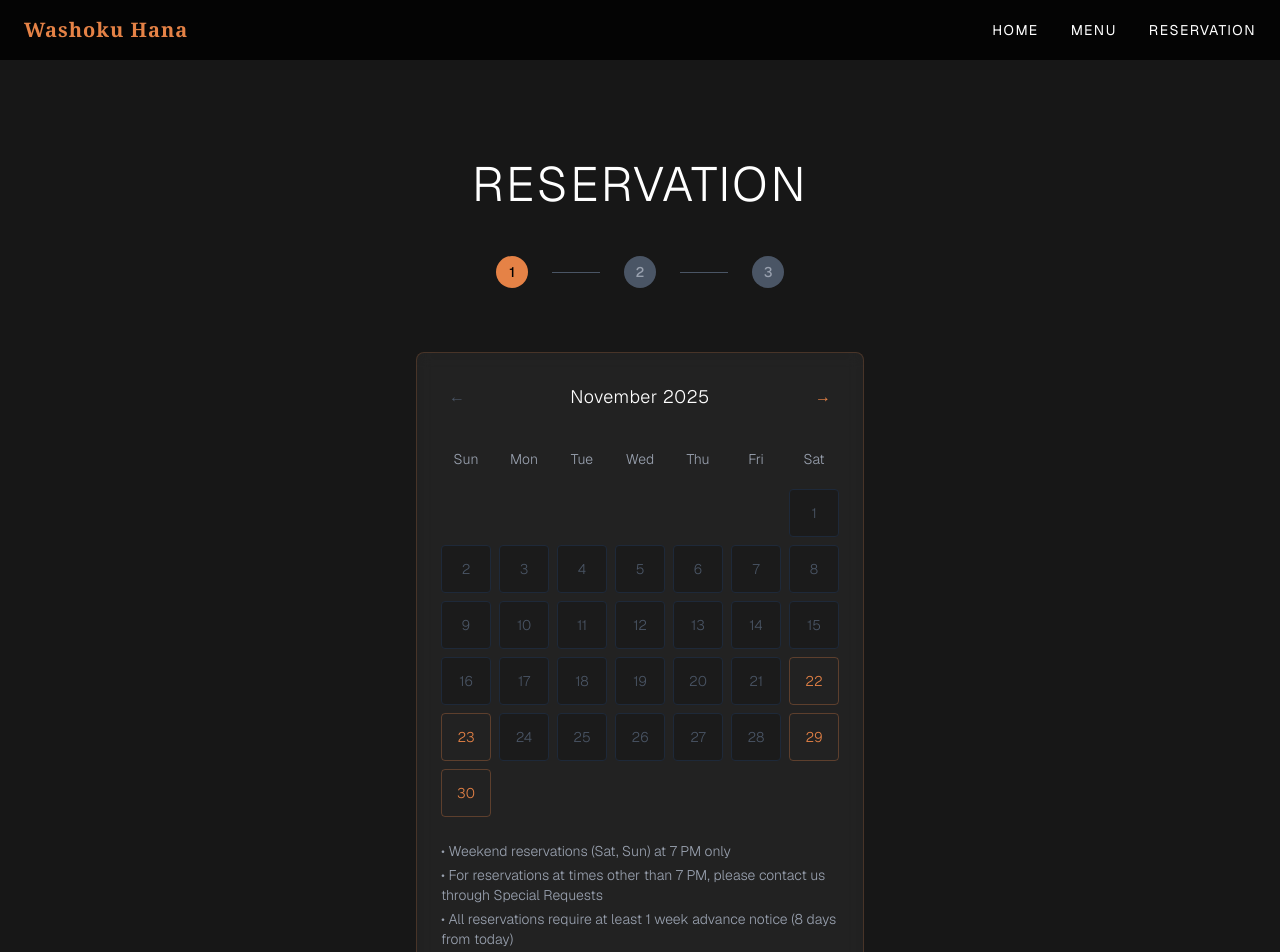
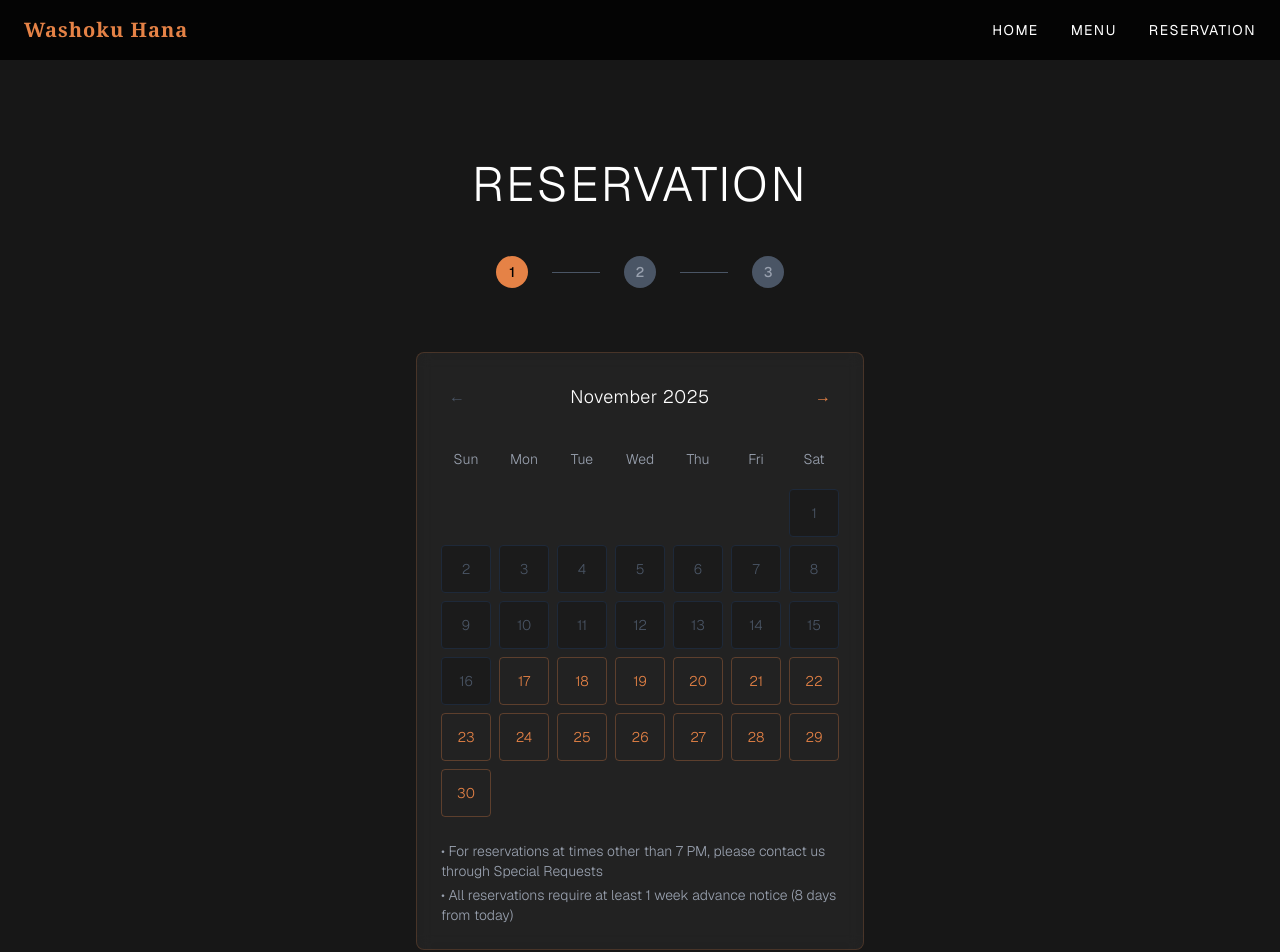
Before and after one commit to YennieJ/washoku_hana, a Next.js app: page /reservation in a window 1280 px wide. Shown: the top 952 px of the page. Built offline with nearby package versions, Linux system fonts and the light colour scheme; no server answers.

Commit message:
feat: 평일 예약

```diff
--- a/components/reservation/booking-calendar.tsx
+++ b/components/reservation/booking-calendar.tsx
@@ -120,7 +120,7 @@ export default function BookingCalendar({
   };
 
   const handleDateClick = (day: number) => {
-    if (isPastDate(day) || !isWeekend(day) || isUnavailable(day)) return;
+    if (isPastDate(day) || isUnavailable(day)) return;
 
     const dateStr = `${year}-${String(month + 1).padStart(2, '0')}-${String(
       day
@@ -199,12 +199,13 @@ export default function BookingCalendar({
           const isPastDay = isPastDate(day);
           const isUnavailableDay = isUnavailable(day);
           const isSelectedDay = isSelected(day);
+          const isAvailable = !isPastDay && !isUnavailableDay;
 
           return (
             <div key={index} className="relative group">
               <button
                 onClick={() => handleDateClick(day)}
-                disabled={isPastDay || !isWeekendDay || isUnavailableDay}
+                disabled={isPastDay || isUnavailableDay}
                 className={`
                   h-12 w-full text-sm border transition-all duration-300 rounded font-light
                   ${
@@ -212,7 +213,7 @@ export default function BookingCalendar({
                       ? 'text-gray-500 cursor-not-allowed bg-red-900/20 border-red-800/30 line-through'
                       : isPastDay
                       ? 'text-gray-600 cursor-not-allowed bg-black/20 border-gray-800'
-                      : isWeekendDay
+                      : isAvailable
                       ? 'text-primary border-primary/30 hover:bg-primary hover:text-white cursor-pointer hover:border-primary'
                       : 'text-gray-600 cursor-not-allowed bg-black/20 border-gray-800'
                   }
@@ -233,7 +234,6 @@ export default function BookingCalendar({
       </div>
 
       <div className="mt-6 text-sm text-gray-400 space-y-1 font-light">
-        <p>• Weekend reservations (Sat, Sun) at 7 PM only</p>
         <p>
           • For reservations at times other than 7 PM, please contact us through
           Special Requests
```
